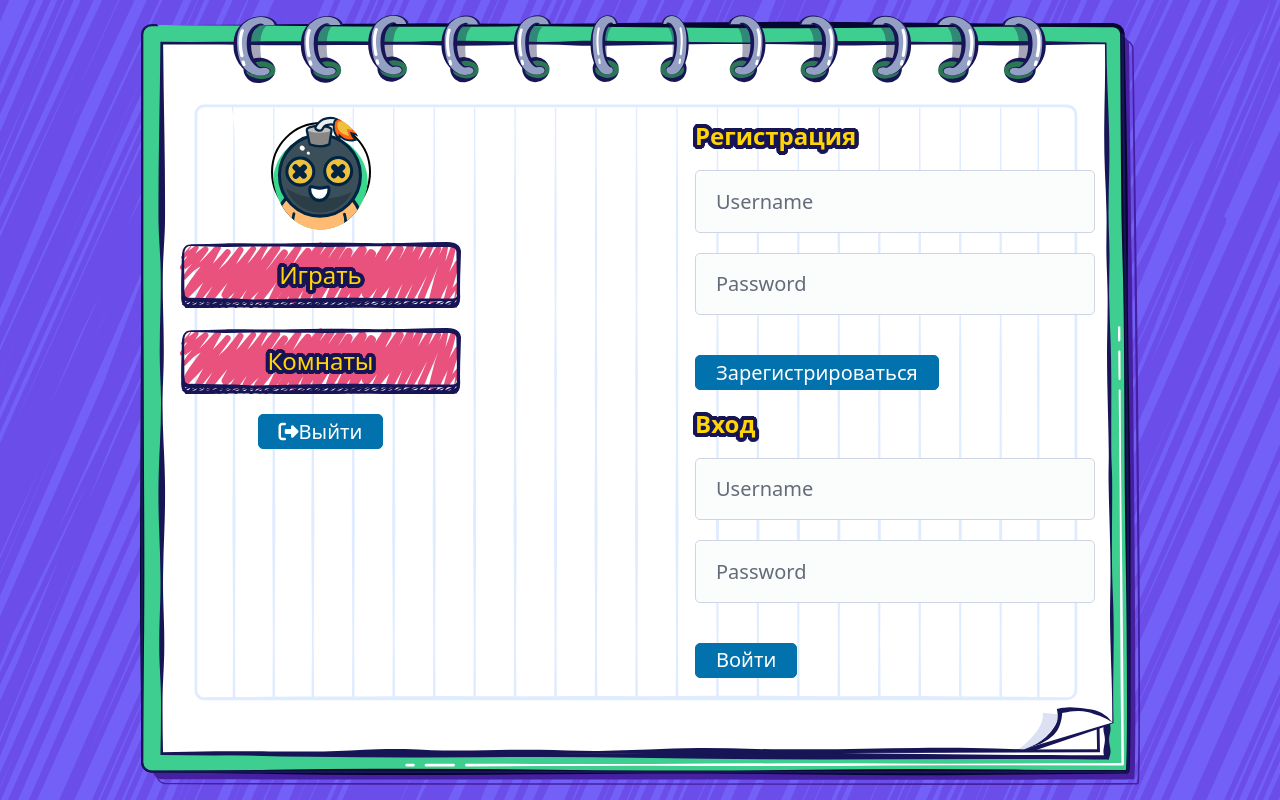
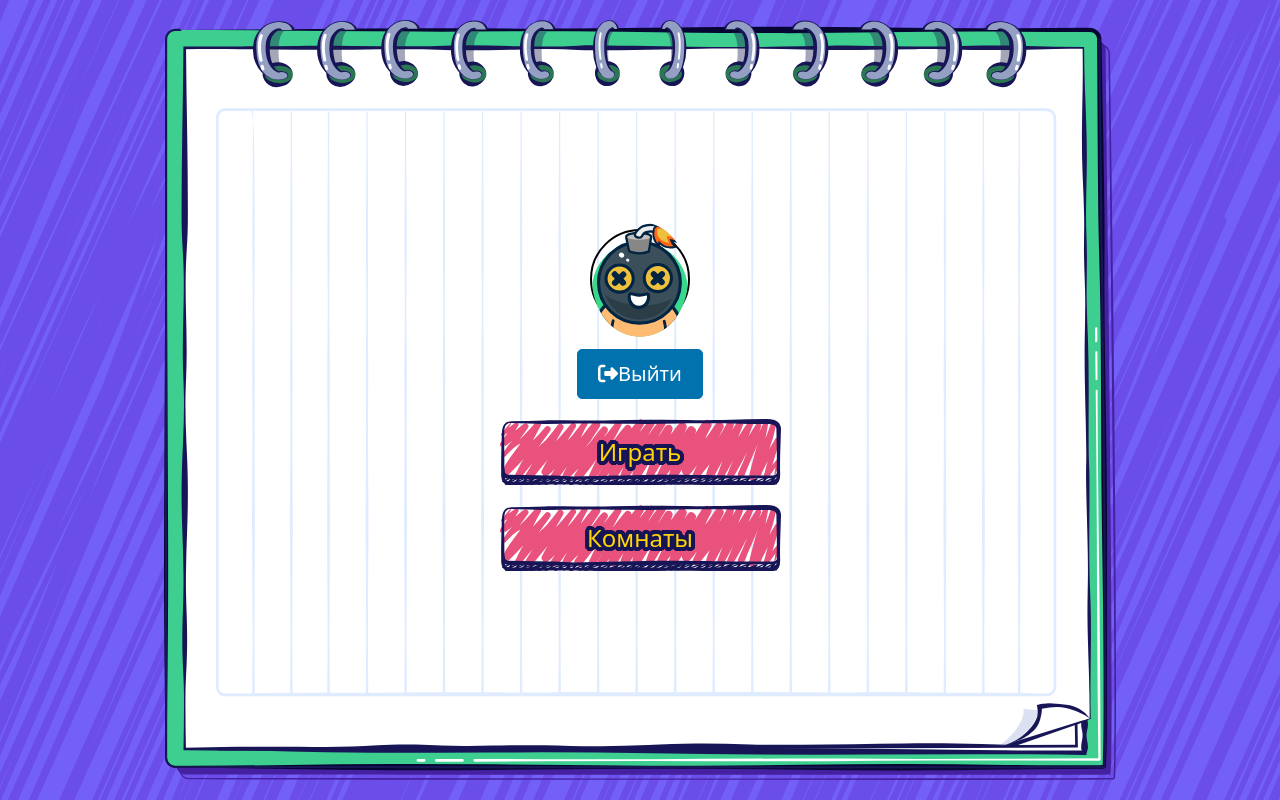
Before and after one commit to Niksha36/Draw_and_Guess, a Vue app: page / in a window 1280 px wide. Built offline with nearby package versions, Linux system fonts and the light colour scheme.

Commit message:
Revert "reg log in menu"
This reverts commit 626de42cb910cbd3619fa04700f8152e3ea8e38d.

```diff
--- a/src/components/menu.vue
+++ b/src/components/menu.vue
@@ -10,51 +10,26 @@ function goToGame() {
 
 <template>
   <div class="background">
-    <div class="menu">
-      <div class="menu-content">
-        <div class="menu-items">
+
+    <div class="menu-wrapper">
+
+    </div>
+    <div class="wrapper">
       <div class="avatar">
         <img src="../assets/avatar.svg" alt="Avatar" class="avatar-img">
-          </div>
-          <div class="button-play fancy-button" @click="goToGame">
-            Играть
-          </div>
-          <div class="button-create-room fancy-button">
-            Комнаты
       </div>
       <button class="logout">
         <i class="fas fa-sign-out-alt"></i> Выйти
       </button>
+      <div class="button-play button" @click="goToGame">
+        Играть
       </div>
-        <div v-if="!isLoggedIn" class="login-section">
-          <h2>Регистрация</h2>
-          <div class="input">
-            <input v-model="registerUsername" placeholder="Username">
-            <input v-model="registerPassword" type="password" placeholder="Password">
+      <div class="button-create-room button">
+        Комнаты
       </div>
-
-          <div >
-              <button class="register " @click="register">Зарегистрироваться</button>
-              <p class="error" v-if="regError">{{ regError }}</p>
-          </div>
-
-
-          <h2>Вход</h2>
-          <div class="input">
-            <input v-model="loginUsername" placeholder="Username">
-            <input v-model="loginPassword" type="password" placeholder="Password">
-          </div>
-
-          <div >
-              <button class="login " @click="login">Войти</button>
-          </div>
-          <p class="error" v-if="authError">{{ authError }}</p>
     </div>
 
   </div>
-    </div>
-  </div>
-
 </template>
 
 <style scoped>
@@ -70,63 +45,12 @@ function goToGame() {
   padding: 20px;
 }
 
-.menu {
-  background-image: url("../assets/bg_content.svg");
-
-  background-size: 1000px 770px; /* или contain, или конкретные размеры */
-  height: 770px;
-  width: 1000px;
-  display: flex;
-  justify-content: center; /* Центрируем .menu-content внутри .menu */
-  align-items: center;   /* Центрируем .menu-content вертикально */
-}
-
-.menu-content {
-  display: flex;
-  justify-content: space-between; /* Располагаем элементы по краям */
-  align-items: flex-start; /* Выравниваем по верхнему краю */
-  width: 100%; /* Заполняем всю доступную ширину .menu */
-}
-
-.menu-items {
-  display: flex;
-  flex-direction: column;
-  align-items: center;
-  margin-left: 40px;
-}
-
-.input {
-
-  box-sizing: border-box;
-  width: 400px;
-}
-
-.login-section {
-  margin-right: 45px;
+.menu-wrapper {
+  content: url("../assets/bg_content.svg");
+  height: 100%;
 }
 .logout{
-  height:35px;
-  display: flex;
-  justify-content: center;
-  align-items: center;
-  margin-top:20px
-}
-
-.register{
-  height:35px;
-  display: flex;
-  justify-content: center;
-  align-items: center;
-  margin-top:20px;
-  margin-bottom:20px;
-}
-h2{
-  color: #ffd506;
-  text-shadow: rgb(23,21,86)4px 0px 0px,rgb(23,21,86)3.87565px .989616px 0px,rgb(23,21,86)3.51033px 1.9177px 0px,rgb(23,21,86)2.92676px 2.72656px 0px,rgb(23,21,86)2.16121px 3.36588px 0px,rgb(23,21,86)1.26129px 3.79594px 0px,rgb(23,21,86).282949px 3.98998px 0px,rgb(23,21,86)-.712984px 3.93594px 0px,rgb(23,21,86)-1.66459px 3.63719px 0px,rgb(23,21,86)-2.51269px 3.11229px 0px,rgb(23,21,86)-3.20457px 2.39389px 0px,rgb(23,21,86)-3.69721px 1.52664px 0px,rgb(23,21,86)-3.95997px .56448px 0px,rgb(23,21,86)-3.97652px -.432781px 0px,rgb(23,21,86)-3.74583px -1.40313px 0px,rgb(23,21,86)-3.28224px -2.28625px 0px,rgb(23,21,86)-2.61457px -3.02721px 0px,rgb(23,21,86)-1.78435px -3.57996px 0px,rgb(23,21,86)-.843183px -3.91012px 0px,rgb(23,21,86).150409px -3.99717px 0px,rgb(23,21,86)1.13465px -3.8357px 0px,rgb(23,21,86)2.04834px -3.43574px 0px,rgb(23,21,86)2.83468px -2.82216px 0px,rgb(23,21,86)3.44477px -2.03312px 0px,rgb(23,21,86)3.84068px -1.11766px 0px,rgb(23,21,86)3.9978px -.132717px 0px;
-  font-size: 24px;
-}
-.login{
-  height:35px;
+  height:50px;
   display: flex;
   justify-content: center;
   align-items: center;
@@ -148,9 +72,15 @@ h2{
   object-fit: cover;
 }
 
-
-
-.fancy-button{
+.wrapper {
+  position: absolute;
+  z-index: 1;
+  display:flex;
+  flex-direction:column;
+  justify-content:center;
+  align-items: center;
+}
+.button{
   background-image: url("../assets/button.svg");
   width:281px;
   height:66px ;
```
Lines whose indentation alone changed are shown as unchanged.
